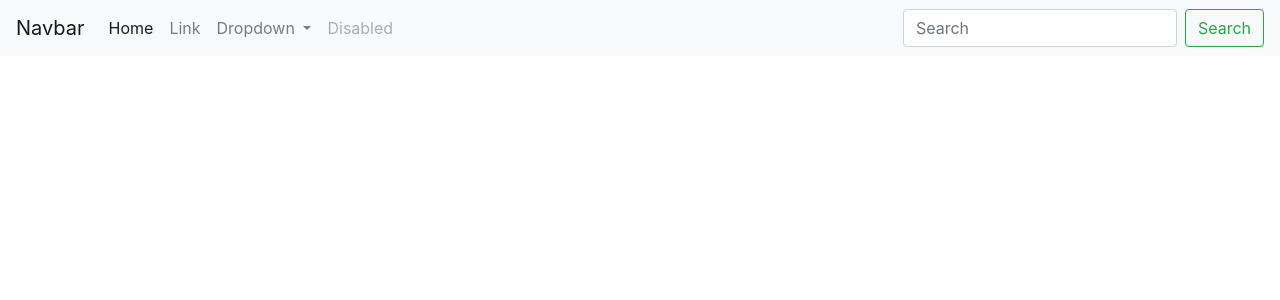
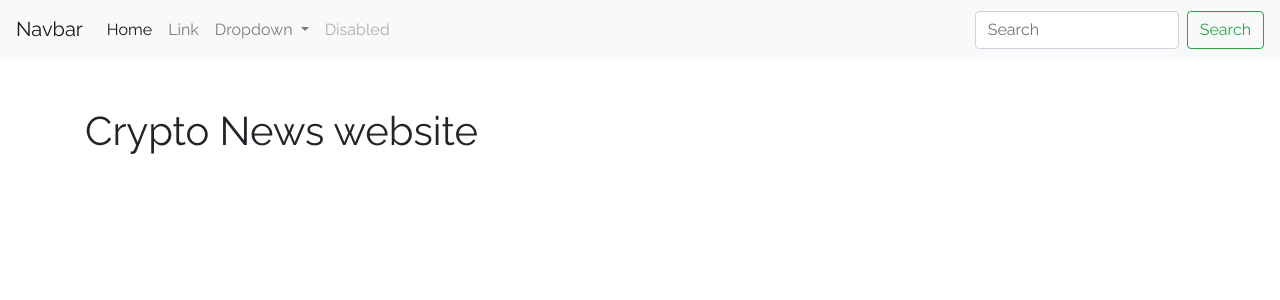
Before and after one commit to amidatonga/deconomy, a Django app: page / in a window 1280 px wide. Shown: the top 300 px of the page. Run offline with Django 3.2, Linux system fonts and the light colour scheme; data that the repository does not hold is empty; some libraries are stand-ins or nearby versions.

Commit message:
News on a separate pages

```diff
--- /dev/null
+++ b/news/static/css/main.css
@@ -0,0 +1,18 @@
+h2 {
+  color: blue;
+}
+
+body {
+  font-family: 'Raleway', sans-serif;
+  line-height: 1.7em;
+}
+
+.page-header {
+  display: float;
+  margin-bottom: 40px;
+}
+
+a:hover {
+  text-decoration: none;
+  color: blue;
+}
--- /dev/null
+++ b/news/templates/news/base.html
@@ -0,0 +1,68 @@
+{% load static %}
+<!DOCTYPE html>
+<html lang="en">
+<head>
+  <meta charset="UTF-8">
+  <meta name="viewport" content="width=device-width, initial-scale=1.0">
+  <meta http-equiv="X-UA-Compatible" content="ie=edge">
+  <link rel="stylesheet" href="https://stackpath.bootstrapcdn.com/bootstrap/4.2.1/css/bootstrap.min.css">
+  <link rel="stylesheet" href="{% static 'css/main.css' %}">
+  <link href="https://fonts.googleapis.com/css?family=Montserrat|Raleway" rel="stylesheet">
+  <title>Document</title>
+</head>
+<body>
+  <nav class="navbar navbar-expand-lg navbar-light bg-light mb-5">
+    <a class="navbar-brand" href="#">Navbar</a>
+    <button class="navbar-toggler" type="button" data-toggle="collapse" data-target="#navbarSupportedContent" aria-controls="navbarSupportedContent" aria-expanded="true" aria-label="Toggle navigation">
+      <span class="navbar-toggler-icon"></span>
+    </button>
+
+    <div class="collapse navbar-collapse" id="navbarSupportedContent">
+      <ul class="navbar-nav mr-auto">
+        <li class="nav-item active">
+          <a class="nav-link" href="#">Home <span class="sr-only">(current)</span></a>
+        </li>
+        <li class="nav-item">
+          <a class="nav-link" href="#">Link</a>
+        </li>
+        <li class="nav-item dropdown">
+          <a class="nav-link dropdown-toggle" href="#" id="navbarDropdown" role="button" data-toggle="dropdown" aria-haspopup="true" aria-expanded="false">
+            Dropdown
+          </a>
+          <div class="dropdown-menu" aria-labelledby="navbarDropdown">
+            <a class="dropdown-item" href="#">Action</a>
+            <a class="dropdown-item" href="#">Another action</a>
+            <div class="dropdown-divider"></div>
+            <a class="dropdown-item" href="#">Something else here</a>
+          </div>
+        </li>
+        <li class="nav-item">
+          <a class="nav-link disabled" href="#" tabindex="-1" aria-disabled="true">Disabled</a>
+        </li>
+      </ul>
+      <form class="form-inline my-2 my-lg-0">
+        <input class="form-control mr-sm-2" type="search" placeholder="Search" aria-label="Search">
+        <button class="btn btn-outline-success my-2 my-sm-0" type="submit">Search</button>
+      </form>
+    </div>
+  </nav>
+
+          <div class="container content">
+            <div class="row">
+              <div class="col-md-8">
+
+                {% block content %}
+                {% endblock content %}
+              </div>
+
+
+            </div>
+
+          </div>
+
+
+      </div>
+
+
+</body>
+</html>
--- a/news/templates/news/post_list.html
+++ b/news/templates/news/post_list.html
@@ -1,60 +1,14 @@
-<!DOCTYPE html>
-<html lang="en">
-<head>
-  <meta charset="UTF-8">
-  <meta name="viewport" content="width=device-width, initial-scale=1.0">
-  <meta http-equiv="X-UA-Compatible" content="ie=edge">
-  <link rel="stylesheet" href="https://stackpath.bootstrapcdn.com/bootstrap/4.2.1/css/bootstrap.min.css">
-  <title>Document</title>
-</head>
-<body>
-  <nav class="navbar navbar-expand-lg navbar-light bg-light mb-5">
-    <a class="navbar-brand" href="#">Navbar</a>
-    <button class="navbar-toggler" type="button" data-toggle="collapse" data-target="#navbarSupportedContent" aria-controls="navbarSupportedContent" aria-expanded="true" aria-label="Toggle navigation">
-      <span class="navbar-toggler-icon"></span>
-    </button>
-
-    <div class="collapse navbar-collapse" id="navbarSupportedContent">
-      <ul class="navbar-nav mr-auto">
-        <li class="nav-item active">
-          <a class="nav-link" href="#">Home <span class="sr-only">(current)</span></a>
-        </li>
-        <li class="nav-item">
-          <a class="nav-link" href="#">Link</a>
-        </li>
-        <li class="nav-item dropdown">
-          <a class="nav-link dropdown-toggle" href="#" id="navbarDropdown" role="button" data-toggle="dropdown" aria-haspopup="true" aria-expanded="false">
-            Dropdown
-          </a>
-          <div class="dropdown-menu" aria-labelledby="navbarDropdown">
-            <a class="dropdown-item" href="#">Action</a>
-            <a class="dropdown-item" href="#">Another action</a>
-            <div class="dropdown-divider"></div>
-            <a class="dropdown-item" href="#">Something else here</a>
-          </div>
-        </li>
-        <li class="nav-item">
-          <a class="nav-link disabled" href="#" tabindex="-1" aria-disabled="true">Disabled</a>
-        </li>
-      </ul>
-      <form class="form-inline my-2 my-lg-0">
-        <input class="form-control mr-sm-2" type="search" placeholder="Search" aria-label="Search">
-        <button class="btn btn-outline-success my-2 my-sm-0" type="submit">Search</button>
-      </form>
-    </div>
-  </nav>
-
-  <div class="container">
-    <div class="col-md-8">
-      {% for post in posts %}
-         <h2>{{ post.title }}</h2>
-         <p>{{ post.text|linebreaksbr  }}</p>
-         <p>Published: <b>{{ post.published_date}}</b></p>
-         <br><br>
-      {% endfor %}
-    </div>
-
+{% extends 'news/base.html' %}
+{% block content %}
+  <div class="page-header">
+    <h1>Crypto News website</h1>
   </div>
-
-</body>
-</html>
+  {% for post in posts %}
+    <div class="post">
+     <h2><a href="{% url 'post_detail' pk=post.pk %}">{{ post.title }}</a></h2>
+     <p>{{ post.text|linebreaksbr  }}</p>
+     <p>Published: <b>{{ post.published_date}}</b></p>
+     <br><br>
+   </div>
+  {% endfor %}
+{% endblock content %}
--- a/news/urls.py
+++ b/news/urls.py
@@ -1,7 +1,9 @@
 from django.urls import path
+from django.conf.urls import url
 from . import views
 
 
 urlpatterns = [
     path('', views.post_list, name='post_list'),
+    path('news/<int:pk>', views.post_detail, name='post_detail')
 ]
--- a/news/views.py
+++ b/news/views.py
@@ -1,8 +1,13 @@
-from django.shortcuts import render
+from django.shortcuts import render, get_object_or_404
 from .models import Post
 from django.utils import timezone
+
 
 
 def post_list(request):
     posts = Post.objects.filter(published_date__lte=timezone.now()).order_by('-published_date')
     return render(request, 'news/post_list.html', {'posts': posts})
+
+def post_detail(request, pk):
+    post = get_object_or_404(Post, pk=pk)
+    return render(request, 'news/post_detail.html', {'post': post})
```
Also changed, not shown: news/templates/news/post_detail.html (added, +13 -0 lines).
